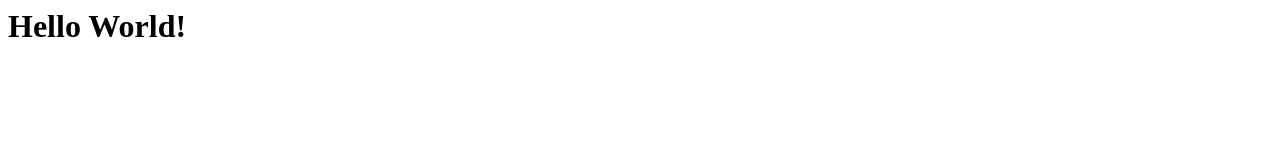
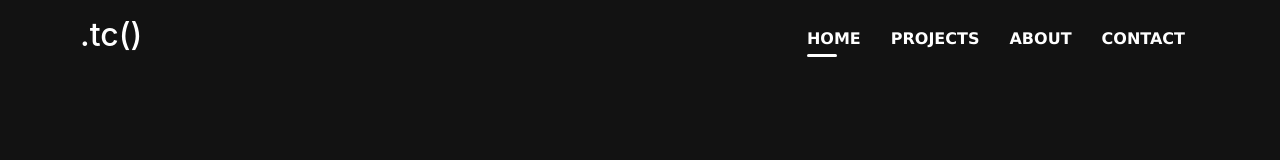
Before and after one commit to timdavhen/portfolio, a website: page index.html in a window 1280 px wide. Drawn offline with nearby package versions, Linux system fonts and the light colour scheme.

Commit message:
created the different pages and navbar

```diff
--- a/index.html
+++ b/index.html
@@ -1 +1,30 @@
-<h1>Hello World!</h1>
+<!DOCTYPE html>
+<html>
+  <head>
+    <title>Timothy Cohen | Front-End Designer</title>
+    <meta charset="UTF-8">
+    <meta name="description" content="Timothy Cohen | Front-End Designer | Portfolio">
+    <meta name="viewport" content="width=device-width, initial-scale=1, shrink-to-fit=no">
+    <link rel="stylesheet" href="https://stackpath.bootstrapcdn.com/bootstrap/4.3.1/css/bootstrap.min.css" integrity="sha384-ggOyR0iXCbMQv3Xipma34MD+dH/1fQ784/j6cY/iJTQUOhcWr7x9JvoRxT2MZw1T" crossorigin="anonymous">
+    <link rel="stylesheet" href="//netdna.bootstrapcdn.com/font-awesome/3.2.1/css/font-awesome.css">
+    <link rel="stylesheet" href="css/main.css">
+  </head>
+
+  <body>
+    <div class="navbar-container">
+      <div class="logo-navbar">
+        <h2>.tc()</h2>
+      </div>
+      <div class="navbar">
+        <a href="index.html">HOME</a>
+        <a href="projects.html">PROJECTS</a>
+        <a href="about-me.html">ABOUT</a>
+        <a href="contact.html">CONTACT</a>
+        <div id="indicator"></div>
+      </div>
+    </div>
+    <script src="https://code.jquery.com/jquery-3.3.1.slim.min.js" integrity="sha384-q8i/X+965DzO0rT7abK41JStQIAqVgRVzpbzo5smXKp4YfRvH+8abtTE1Pi6jizo" crossorigin="anonymous"></script>
+    <script src="https://cdnjs.cloudflare.com/ajax/libs/popper.js/1.14.7/umd/popper.min.js" integrity="sha384-UO2eT0CpHqdSJQ6hJty5KVphtPhzWj9WO1clHTMGa3JDZwrnQq4sF86dIHNDz0W1" crossorigin="anonymous"></script>
+    <script src="https://stackpath.bootstrapcdn.com/bootstrap/4.3.1/js/bootstrap.min.js" integrity="sha384-JjSmVgyd0p3pXB1rRibZUAYoIIy6OrQ6VrjIEaFf/nJGzIxFDsf4x0xIM+B07jRM" crossorigin="anonymous"></script>
+  </body>
+</html>
--- /dev/null
+++ b/scss/main.scss
@@ -0,0 +1,73 @@
+html, body {
+  height: 100%;
+}
+
+body {
+  background-color: #121212;
+  margin: 0;
+}
+
+.navbar-container {
+  display: flex;
+  justify-content: space-between;
+  flex-direction: row;
+  padding: 1rem 5rem;
+  width: 100%;
+  position: fixed;
+  top: 0;
+  left: 0;
+
+  #indicator {
+    position: absolute;
+    left: 3.8%;
+    bottom: 5px;
+    width: 30px;
+    height: 3px;
+    background-color: #FFFFFF;
+    border-radius: 5px;
+    transition: 0.4s ease left;
+  }
+
+  .logo-navbar {
+    margin: 0;
+    color: #FFFFFF;
+  }
+
+  .navbar {
+    padding: 0;
+  }
+
+  .navbar a {
+    position: relative;
+    color: #FFFFFF;
+    text-decoration: none;
+    font-family: Verdana, Geneva, Tahoma, sans-serif;
+    font-weight: bold;
+    padding: 0px 15px;
+    transition: 0.2s ease color;
+  }
+
+  .navbar a:hover {
+    text-decoration: none;
+    color: #FFFFFF;
+  }
+
+  .navbar a:nth-child(1):hover ~ #indicator {
+    background: #FFFFFF;
+  }
+
+  .navbar a:nth-child(2):hover ~ #indicator {
+    left: 24%;
+    background: linear-gradient(130deg, yellow, red);
+  }
+
+  .navbar a:nth-child(3):hover ~ #indicator {
+    left: 53%;
+    background: linear-gradient(130deg, purple, palevioletred);
+  }
+
+  .navbar a:nth-child(4):hover ~ #indicator {
+    left: 75.4%;
+    background: linear-gradient(130deg, #00e2ff, #89ff00);
+  }
+}
```
Also changed, not shown: about-me.html (added, +30 -0 lines), contact.html (added, +30 -0 lines), package.json (added, +198 -0 lines), projects.html (added, +30 -0 lines), css/main.css (added), 2 other files.
